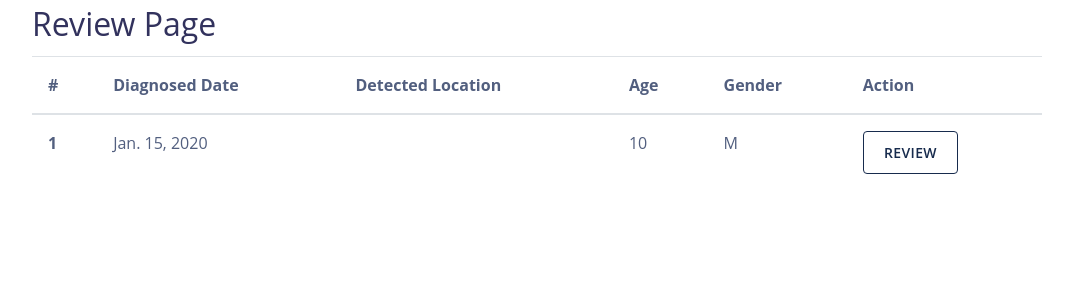
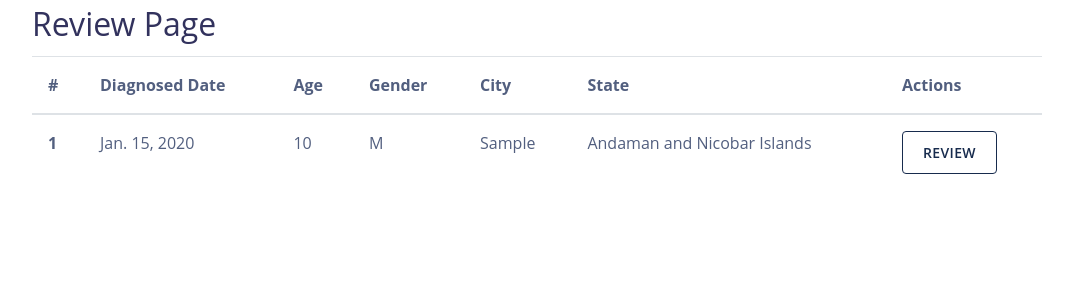
Before and after one commit to covid19india/CovidCrowd, a Django app: page /review in a window 1280 px wide. Shown: the part 54-354 px from the top of the page, without its empty margins (103-1176 px from the left). Run offline with Django 3.2, Linux system fonts and the light colour scheme; a user stored in the database is signed in; tables that the repository leaves empty hold one stand-in row (values such as "Sample post"); some libraries are stand-ins or nearby versions.

Commit message:
update the review report html to use the latest fields

```diff
--- a/patients/templates/patients/review.html
+++ b/patients/templates/patients/review.html
@@ -7,10 +7,11 @@
     <tr>
       <th scope="col">#</th>
       <th scope="col">Diagnosed Date</th>
-      <th scope="col">Detected Location</th>
       <th scope="col">Age</th>
       <th scope="col">Gender</th>
-      <th scope="col">Action</th>
+      <th scope="col">City</th>
+      <th scope="col">State</th>
+      <th scope="col">Actions</th>
     </tr>
   </thead>
   <tbody>
@@ -18,9 +19,10 @@
     <tr>
       <th scope="col">{{ report.id }}</th>
       <td>{{ report.diagnosed_date }}</td>
-      <td>{{ report.detected_location }}</td>
       <td>{{ report.age }}</td>
       <td>{{ report.gender }}</td>
+      <td>{{ report.detected_city }}</td>
+      <td>{{ report.detected_state }}</td>
       <td>
         <a href="{% url 'patients:review-report' report.id %}" class="btn btn-outline-default">Review</a>
       </td>
--- a/patients/templates/patients/review_report.html
+++ b/patients/templates/patients/review_report.html
@@ -48,7 +48,7 @@
         </tr>
         <tr>
           <td>Notes</td>
-          <td>{{ report.notes }}</td>
+          <td>{{ report.notes | linebreaksbr }}</td>
         </tr>
         </tbody>
       </table>
```
